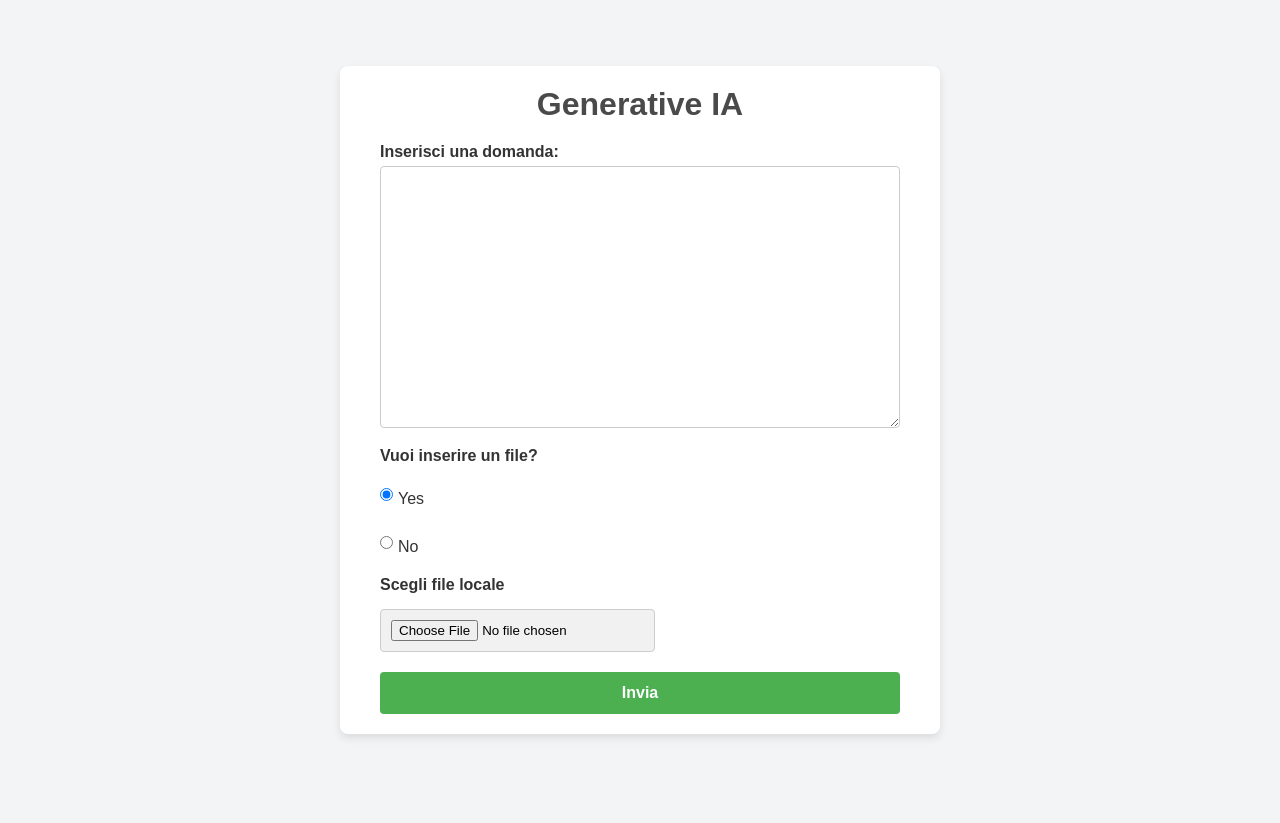
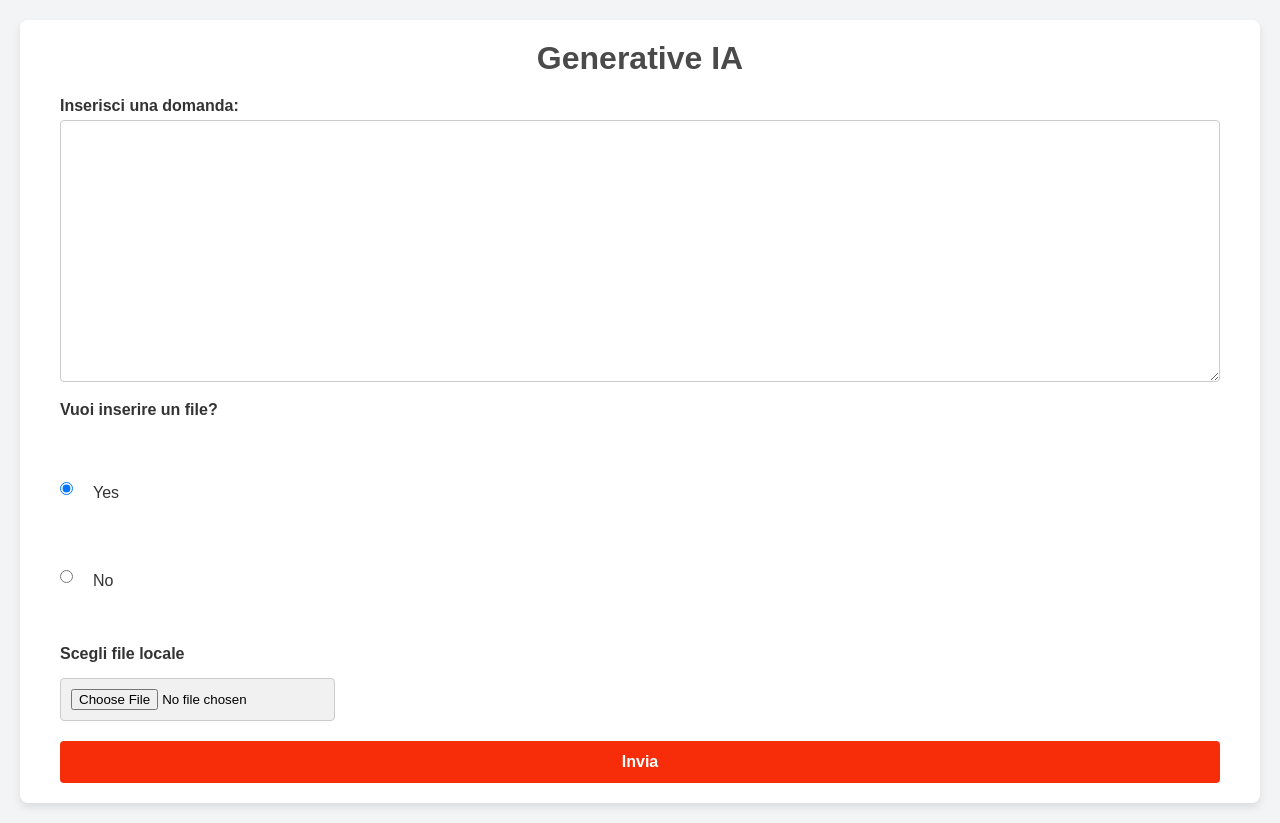
Before and after one commit to EdoardoDiLisio/python5-6, a Flask app: page / in a window 1280 px wide. Before the commit the page ends 738 px from the top, so only its background shows below. Run offline with Flask 3, Linux system fonts and the light colour scheme.

Commit message:
lezione 31.10

```diff
--- a/progetti/server_IA/templates/index.html
+++ b/progetti/server_IA/templates/index.html
@@ -13,10 +13,6 @@
         }
         body {
             background-color: #f3f4f6;
-            display: flex;
-            justify-content: center;
-            align-items: center;
-            min-height: 100vh;
             padding: 20px;
         }
         .container {
@@ -25,7 +21,6 @@
             box-shadow: 0 4px 8px rgba(0, 0, 0, 0.1);
             padding: 20px 40px;
             width: 100%;
-            max-width: 600px;
         }
         .title {
             text-align: center;
@@ -55,11 +50,11 @@
         .radio-group {
             display: flex;
             align-items: center;
-            margin: 10px 0;
+            margin: 50px 0;
         }
 
         .radio-group label {
-            margin-left: 5px;
+            margin-left: 20px;
             font-weight: normal;
         }
         input[type="file"] {
@@ -73,7 +68,7 @@
             display: block;
             width: 100%;
             padding: 12px;
-            background-color: #4CAF50;
+            background-color: #f72d0a;
             color: white;
             border: none;
             border-radius: 4px;
@@ -84,7 +79,7 @@
             transition: background-color 0.3s ease;
         }
         button:hover {
-            background-color: #45a049;
+            background-color: #00ff15;
         }
     </style>
 </head>
```
Also changed, not shown: 1 other file.
